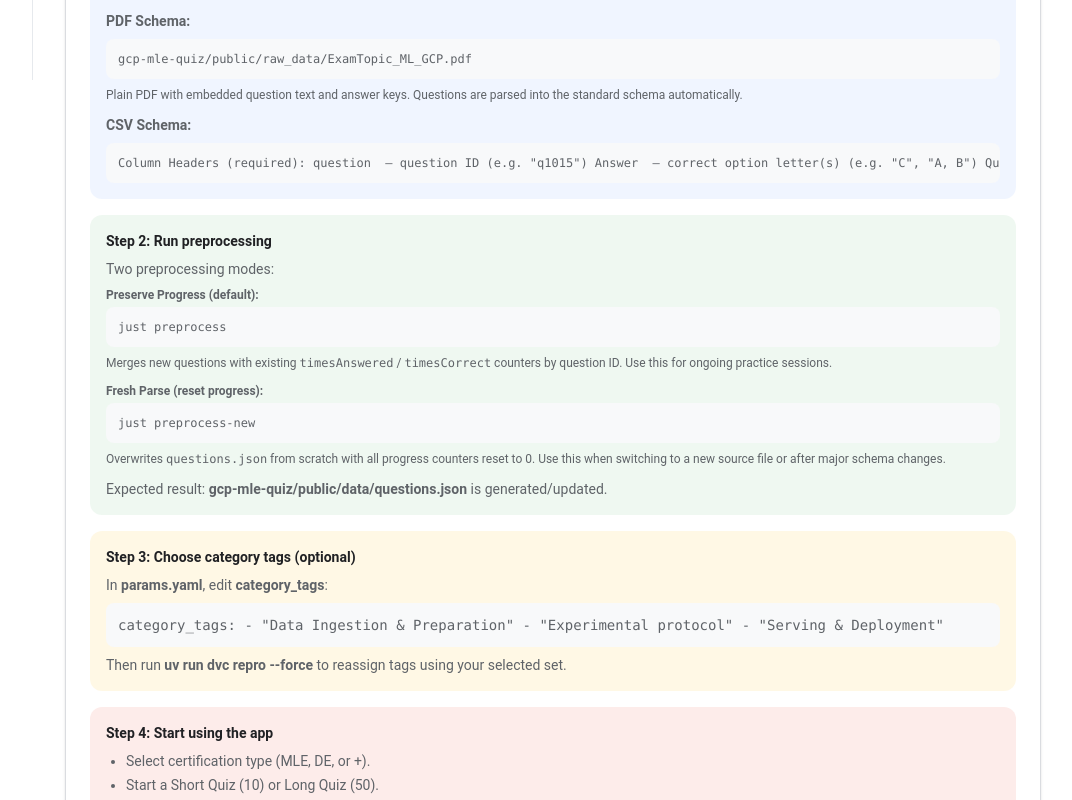
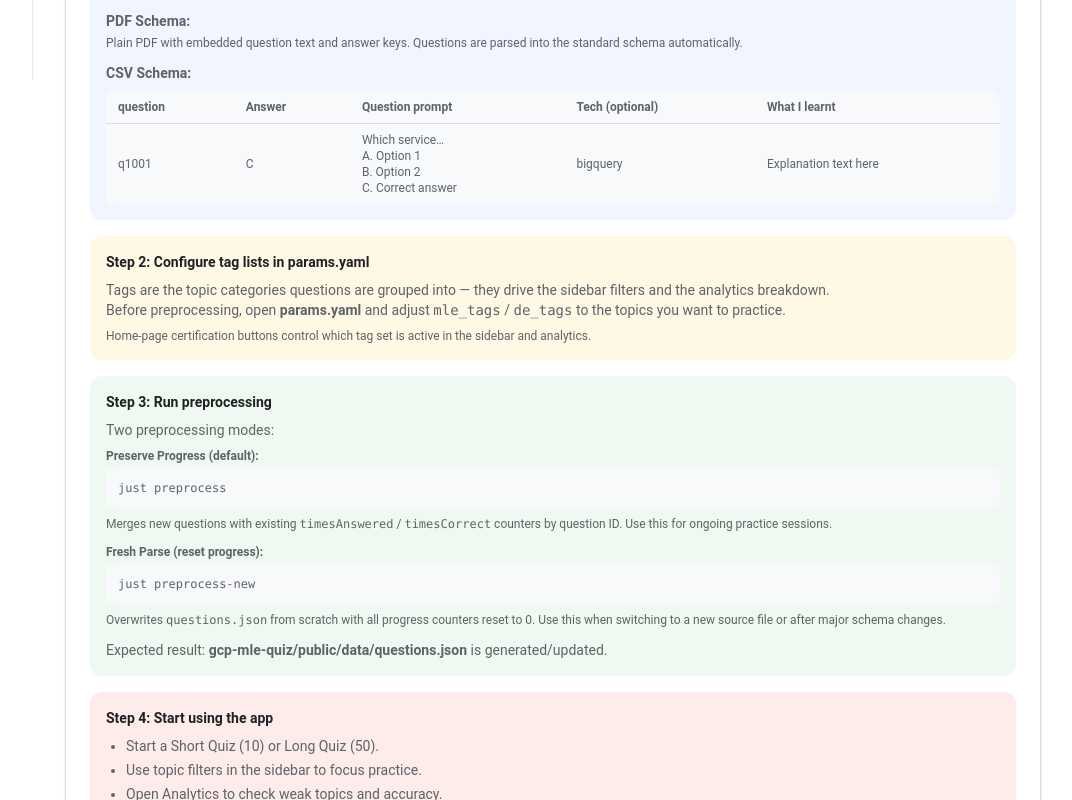
Before and after one commit to Draghoyns/certif_gcp_webapp, a Next.js app in the folder gcp-mle-quiz/: page / in a window 1280 px wide. Shown: the part 720-1520 px from the top of the page, without its empty margins (207-1279 px from the left). Built offline with nearby package versions, Linux system fonts and the light colour scheme.

Commit message:
docs: clarify tag setup and preprocessing flow

```diff
--- a/gcp-mle-quiz/src/components/Tutorial.tsx
+++ b/gcp-mle-quiz/src/components/Tutorial.tsx
@@ -22,29 +22,49 @@ export default function Tutorial() {
             Put exactly one <strong>PDF</strong> or <strong>CSV</strong> file in <strong>gcp-mle-quiz/public/raw_data/</strong>. The preprocessing step auto-detects the file type.
           </p>
           <p className="mt-3 font-semibold">PDF Schema:</p>
-          <pre className="mt-2 p-3 rounded-lg overflow-x-auto text-xs" style={{ backgroundColor: "var(--surface-muted)" }}>
-gcp-mle-quiz/public/raw_data/ExamTopic_ML_GCP.pdf
-          </pre>
-          <p className="mt-2 text-xs">Plain PDF with embedded question text and answer keys. Questions are parsed into the standard schema automatically.</p>
+          <p className="mt-1 text-xs">Plain PDF with embedded question text and answer keys. Questions are parsed into the standard schema automatically.</p>
 
           <p className="mt-3 font-semibold">CSV Schema:</p>
-          <pre className="mt-2 p-3 rounded-lg overflow-x-auto text-xs" style={{ backgroundColor: "var(--surface-muted)" }}>
-Column Headers (required):
-  question  — question ID (e.g. "q1015")
-  Answer  — correct option letter(s) (e.g. "C", "A, B")
-  Question prompt  — full text with A./B./C./D. options embedded
-  Tech  — optional; maps to category tags
-  What I learnt  — explanation text
+          <div className="mt-2 overflow-x-auto rounded-lg text-xs" style={{ backgroundColor: "var(--surface-muted)" }}>
+            <table className="w-full border-collapse">
+              <thead>
+                <tr style={{ borderBottom: "1px solid var(--border-color)" }}>
+                  <th className="px-3 py-2 text-left font-semibold">question</th>
+                  <th className="px-3 py-2 text-left font-semibold">Answer</th>
+                  <th className="px-3 py-2 text-left font-semibold">Question prompt</th>
+                  <th className="px-3 py-2 text-left font-semibold">Tech (optional)</th>
+                  <th className="px-3 py-2 text-left font-semibold">What I learnt</th>
+                </tr>
+              </thead>
+              <tbody>
+                <tr>
+                  <td className="px-3 py-2">q1001</td>
+                  <td className="px-3 py-2">C</td>
+                  <td className="px-3 py-2">Which service…<br />A. Option 1<br />B. Option 2<br />C. Correct answer</td>
+                  <td className="px-3 py-2">bigquery</td>
+                  <td className="px-3 py-2">Explanation text here</td>
+                </tr>
+              </tbody>
+            </table>
+          </div>
+        </div>
 
-Example:
-  question,Answer,Question prompt,Tech,What I learnt
-  q1001,C,"Which service...\nA. Option 1\nB. Option 2\nC. Correct answer",bigquery,"Explanation text here"
-          </pre>
+        <div className="rounded-xl p-4" style={{ backgroundColor: "rgba(251, 188, 4, 0.10)" }}>
+          <p className="font-semibold" style={{ color: "var(--text-primary)" }}>
+            Step 2: Configure tag lists in params.yaml
+          </p>
+          <p className="mt-2">
+            Tags are the topic categories questions are grouped into — they drive the sidebar filters and the analytics breakdown.<br />
+            Before preprocessing, open <strong>params.yaml</strong> and adjust <code>mle_tags</code> / <code>de_tags</code> to the topics you want to practice.
+          </p>
+          <p className="mt-2 text-xs">
+            Home-page certification buttons control which tag set is active in the sidebar and analytics.
+          </p>
         </div>
 
         <div className="rounded-xl p-4" style={{ backgroundColor: "rgba(52, 168, 83, 0.08)" }}>
           <p className="font-semibold" style={{ color: "var(--text-primary)" }}>
-            Step 2: Run preprocessing
+            Step 3: Run preprocessing
           </p>
           <p className="mt-2 mb-2">Two preprocessing modes:</p>
           <p className="font-semibold text-xs">Preserve Progress (default):</p>
@@ -62,28 +82,11 @@ just preprocess-new
           <p className="mt-3">Expected result: <strong>gcp-mle-quiz/public/data/questions.json</strong> is generated/updated.</p>
         </div>
 
-        <div className="rounded-xl p-4" style={{ backgroundColor: "rgba(251, 188, 4, 0.10)" }}>
-          <p className="font-semibold" style={{ color: "var(--text-primary)" }}>
-            Step 3: Choose category tags (optional)
-          </p>
-          <p className="mt-2">In <strong>params.yaml</strong>, edit <strong>category_tags</strong>:</p>
-          <pre className="mt-2 p-3 rounded-lg overflow-x-auto" style={{ backgroundColor: "var(--surface-muted)" }}>
-category_tags:
-  - "Data Ingestion & Preparation"
-  - "Experimental protocol"
-  - "Serving & Deployment"
-          </pre>
-          <p className="mt-2">
-            Then run <strong>uv run dvc repro --force</strong> to reassign tags using your selected set.
-          </p>
-        </div>
-
         <div className="rounded-xl p-4" style={{ backgroundColor: "rgba(234, 67, 53, 0.10)" }}>
           <p className="font-semibold" style={{ color: "var(--text-primary)" }}>
             Step 4: Start using the app
           </p>
           <ul className="list-disc pl-5 mt-2 space-y-1">
-            <li>Select certification type (MLE, DE, or +).</li>
             <li>Start a Short Quiz (10) or Long Quiz (50).</li>
             <li>Use topic filters in the sidebar to focus practice.</li>
             <li>Open Analytics to check weak topics and accuracy.</li>
```
Also changed, not shown: 2 other files (tests, documents, lock files or other folders).
